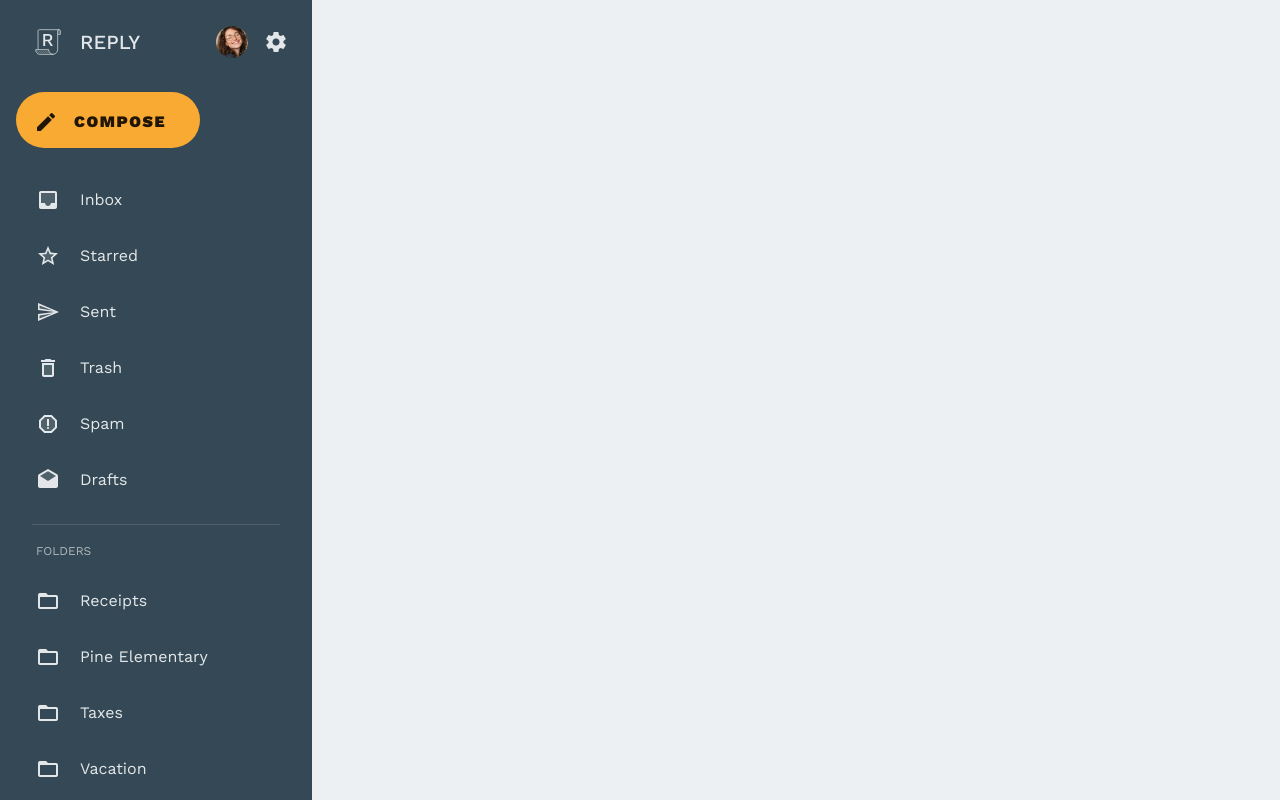
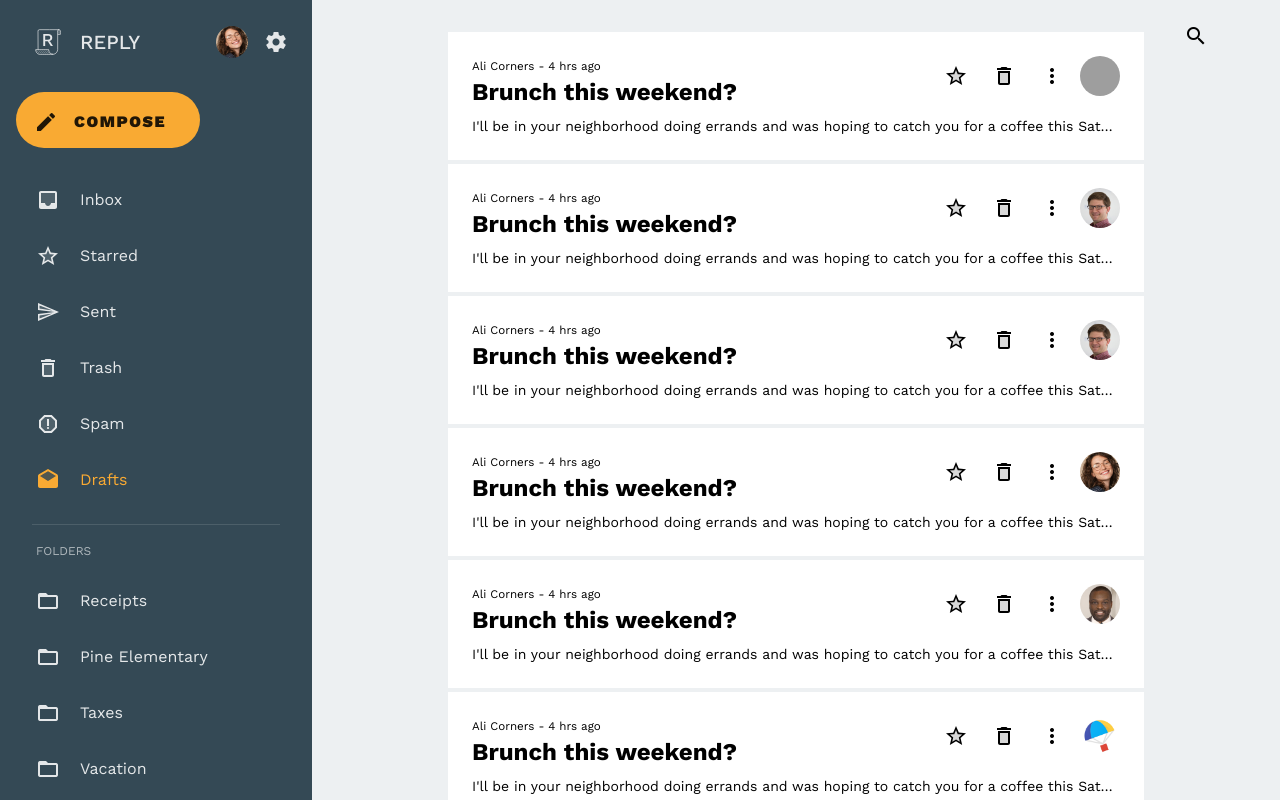
Before and after one commit to Char2sGu/reply, an Angular app: page /mailboxes/Drafts/mails in a window 1280 px wide. Before the commit this address led to /. Built offline with nearby package versions, Linux system fonts and the light colour scheme; grey boxes are pictures that could not be loaded.

Commit message:
feat: redesign route paths

```diff
--- a/src/app/app-routing.module.ts
+++ b/src/app/app-routing.module.ts
@@ -11,10 +11,10 @@ const routes: Routes = [
   {
     path: '',
     pathMatch: 'full',
-    redirectTo: 'mails',
+    redirectTo: 'mailboxes/Inbox/mails',
   },
   {
-    path: 'mails',
+    path: 'mailboxes/:mailboxName/mails',
     loadChildren: () =>
       import('./mails/mails.module').then((m) => m.MailsModule),
   },
--- a/src/app/core/nav-menu/nav-menu.component.html
+++ b/src/app/core/nav-menu/nav-menu.component.html
@@ -5,19 +5,19 @@
       class="item"
       *ngFor="
         let item of [
-          { text: 'Inbox', icon: 'inbox', link: 'inbox' },
-          { text: 'Starred', icon: 'star', link: 'starred' },
-          { text: 'Sent', icon: 'send', link: 'sent' },
-          { text: 'Trash', icon: 'delete', link: 'trash' },
-          { text: 'Spam', icon: 'report', link: 'spam' },
-          { text: 'Drafts', icon: 'drafts', link: 'drafts' }
+          { name: 'Inbox', icon: 'inbox' },
+          { name: 'Starred', icon: 'star' },
+          { name: 'Sent', icon: 'send' },
+          { name: 'Trash', icon: 'delete' },
+          { name: 'Spam', icon: 'report' },
+          { name: 'Drafts', icon: 'drafts' }
         ]
       "
-      routerLink="/mails/{{ item.link }}"
+      routerLink="/mailboxes/{{ item.name }}/mails"
       routerLinkActive="active"
     >
       <mat-icon matListIcon [svgIcon]="item.icon"></mat-icon>
-      <div matLine>{{ item.text }}</div>
+      <div matLine>{{ item.name }}</div>
     </a>
 
     <ng-container
@@ -32,15 +32,15 @@
         class="item"
         *ngFor="
           let item of [
-            { text: 'Receipts', link: 'Receipts' },
-            { text: 'Pine Elementary', link: 'Pine Elementary' },
-            { text: 'Taxes', link: 'Taxes' },
-            { text: 'Vacation', link: 'Vacation' },
-            { text: 'Mortgage', link: 'Mortgage' },
-            { text: 'Freelance', link: 'Freelance' }
+            { name: 'Receipts' },
+            { name: 'Pine Elementary' },
+            { name: 'Taxes' },
+            { name: 'Vacation' },
+            { name: 'Mortgage' },
+            { name: 'Freelance' }
           ]
         "
-        routerLink="/mails/folder/{{ item.link }}"
+        routerLink="/mailboxes/{{ item.name }}/mails"
         routerLinkActive="active"
       >
         <mat-icon
@@ -48,7 +48,7 @@
           fontSet="filled"
           fontIcon="folder_open"
         ></mat-icon>
-        <div matLine>{{ item.text }}</div>
+        <div matLine>{{ item.name }}</div>
       </a>
     </ng-container>
   </mat-nav-list>
--- a/src/app/mails/mails-routing.module.ts
+++ b/src/app/mails/mails-routing.module.ts
@@ -9,36 +9,17 @@ import {
 import { MailsComponent } from './mails.component';
 
 @Injectable({ providedIn: 'root' })
-export class MailCategoryRouteTitleResolver implements Resolve<string> {
+export class MailboxRouteTitleResolver implements Resolve<string> {
   resolve(route: ActivatedRouteSnapshot): string {
-    const categoryName: string = route.params['categoryName'];
-    return `${categoryName[0].toUpperCase()}${categoryName.slice(1)}`;
-  }
-}
-
-@Injectable({ providedIn: 'root' })
-export class MailFolderRouteTitleResolver implements Resolve<string> {
-  resolve(route: ActivatedRouteSnapshot): string {
-    const folderName: string = route.params['folderName'];
-    return folderName;
+    return route.params['mailboxName'];
   }
 }
 
 const routes: Routes = [
   {
     path: '',
-    pathMatch: 'full',
-    redirectTo: 'inbox',
-  },
-  {
-    path: ':categoryName',
     component: MailsComponent,
-    title: MailCategoryRouteTitleResolver,
-  },
-  {
-    path: 'folder/:folderName',
-    component: MailsComponent,
-    title: MailFolderRouteTitleResolver,
+    title: MailboxRouteTitleResolver,
   },
 ];
 
```
